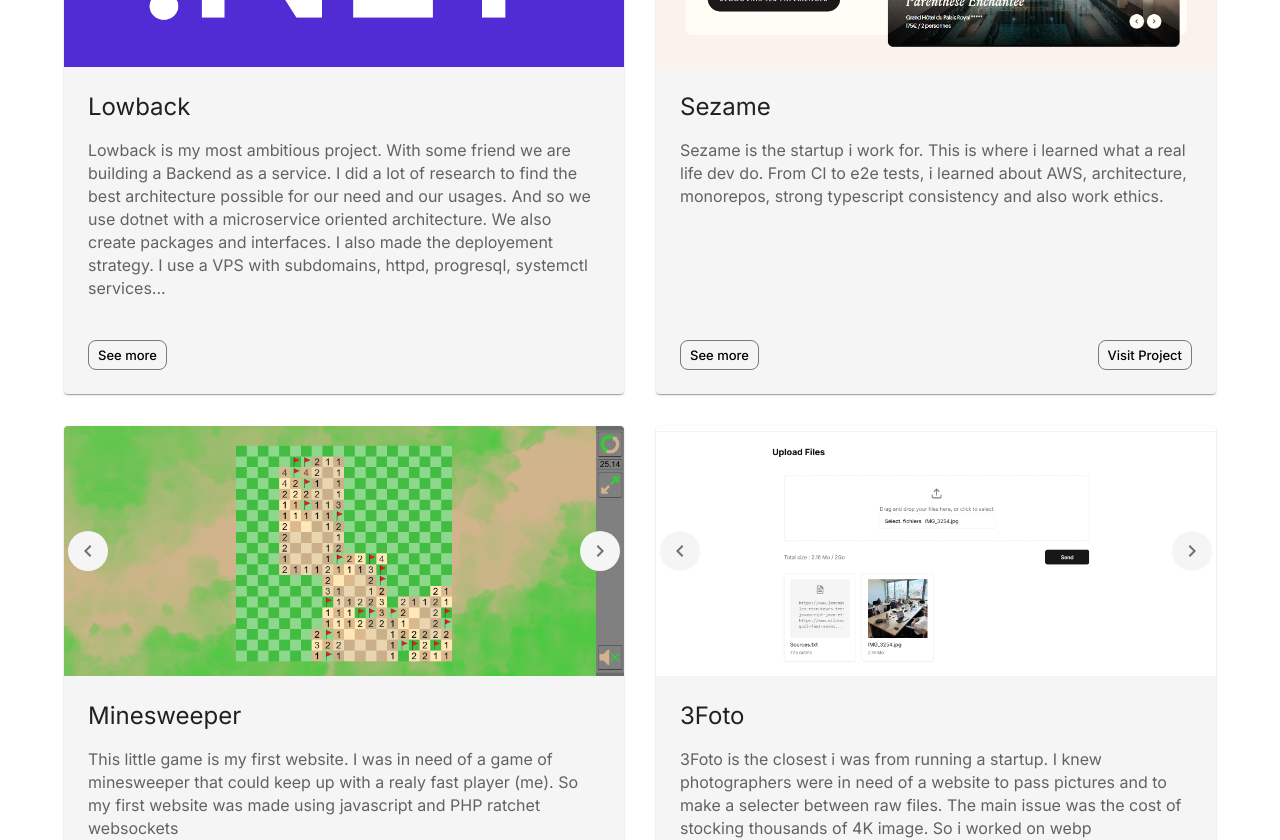
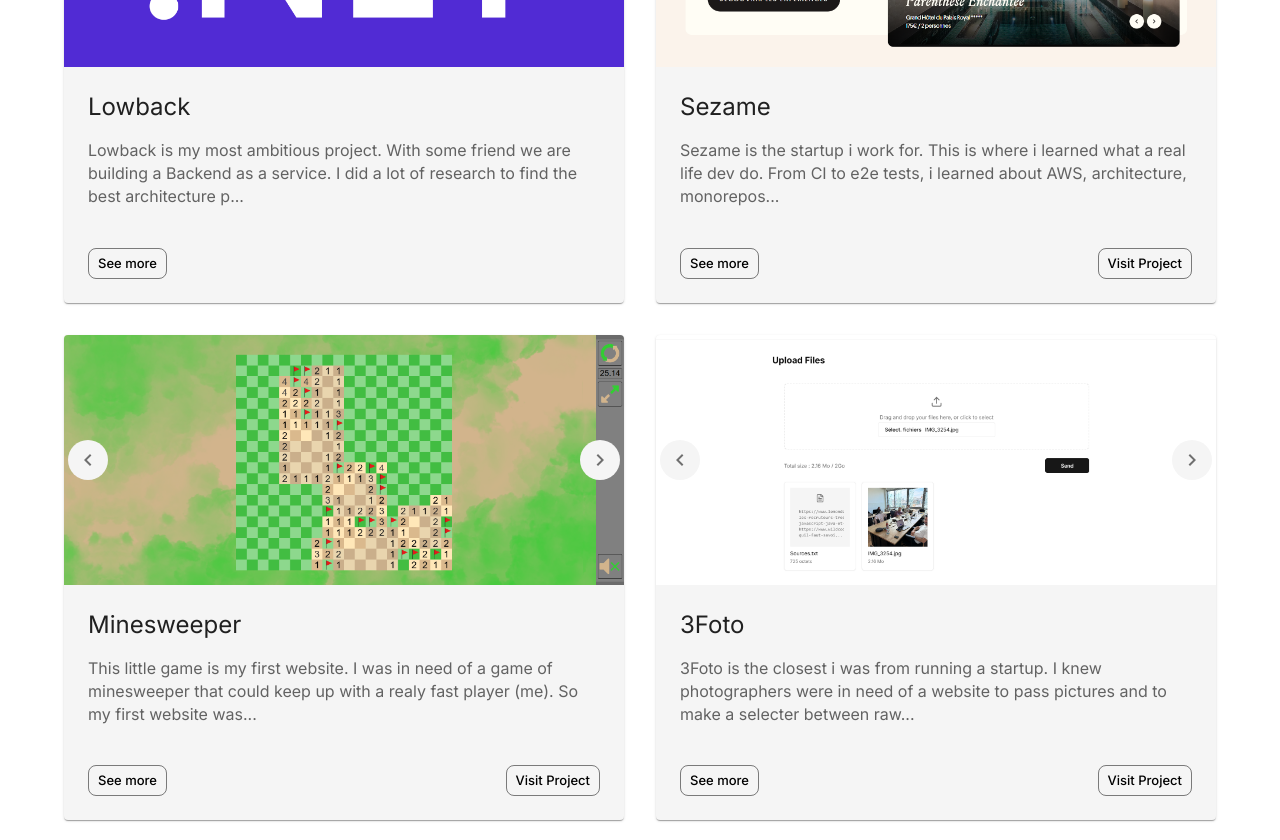
Before and after one commit to AlfGoto/portfoliov3, a Next.js app: page / in a window 1280 px wide. Shown: the part 1040-1880 px from the top of the page. Built offline with nearby package versions, Linux system fonts and the light colour scheme.

Commit message:
feat: sitemap

```diff
--- a/src/components/project-card.tsx
+++ b/src/components/project-card.tsx
@@ -61,7 +61,9 @@ export default function ProjectCard({ project }: ProjectCardProps) {
           color="text.secondary"
           sx={{ fontSize: { xs: "0.875rem", sm: "1rem" } }}
         >
-          {project.description || "Project description coming soon..."}
+          {project.description
+            ? cutText(project.description)
+            : "Project description coming soon..."}
         </Typography>
       </CardContent>
 
@@ -166,3 +168,22 @@ export default function ProjectCard({ project }: ProjectCardProps) {
     </Card>
   );
 }
+
+const cutText = (string: string) => {
+  const max = 150;
+  if (string.length < max) return string;
+
+  const charToRemove = [" ", ",", "."];
+  string = string.substring(0, 150);
+
+  charToRemove.forEach((c) => {
+    string = string
+      .substring(0, 150)
+      .split(c)
+      .filter((e) => e)
+      .join(c);
+  });
+  string += "...";
+
+  return string
+};
```
Also changed, not shown: src/app/sitemap.ts (added, +25 -0 lines).
